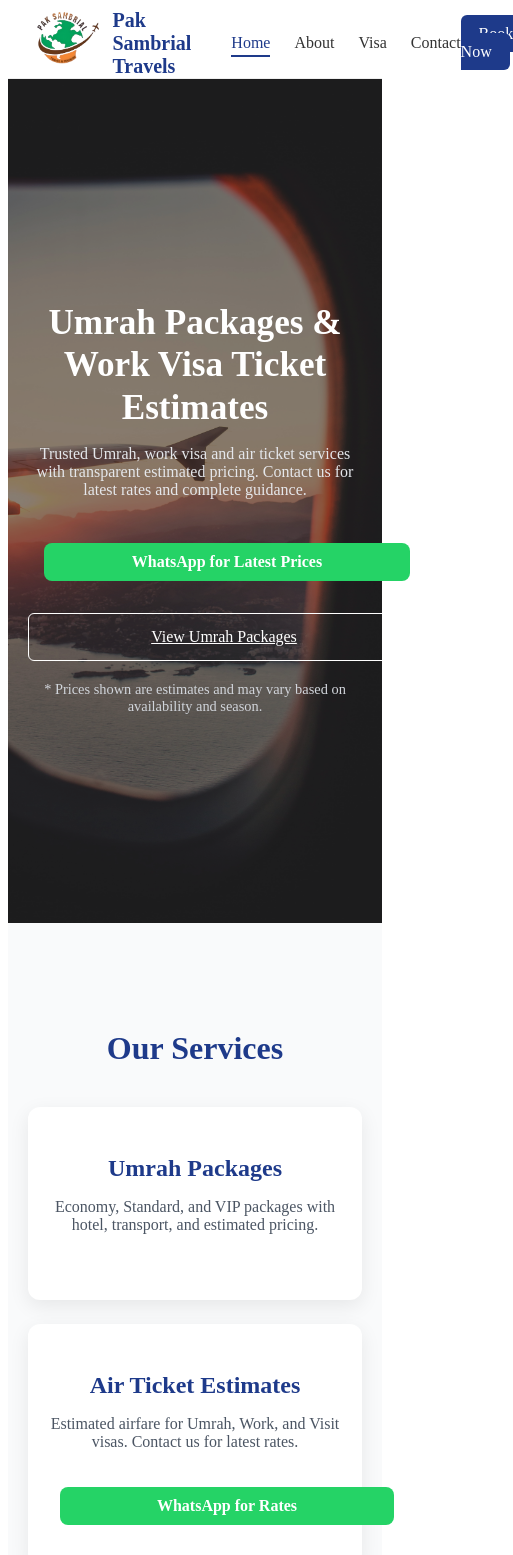
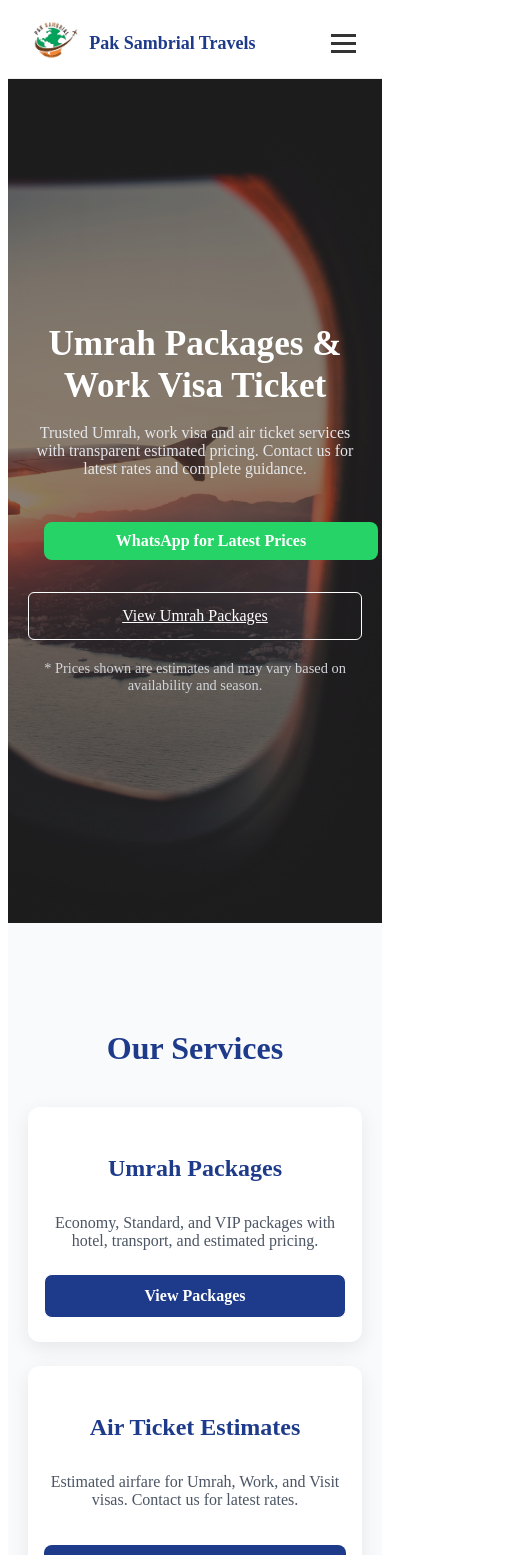
Before and after one commit to saqib9022ii-prog/TravelAgencyFrontEnd, a React (Vite) app: page / in a window 390 px wide. Shown: the top 1555 px of the page, 513 px wide, since content can reach past the window. Built offline with nearby package versions, Linux system fonts and the light colour scheme; no server answers.

Commit message:
fixes bugs

```diff
--- /dev/null
+++ b/src/api/axios.js
@@ -0,0 +1,8 @@
+import axios from "axios";
+
+const api = axios.create({
+  baseURL: import.meta.env.VITE_API_URL,
+  withCredentials: true,
+});
+
+export default api;
--- a/src/components/Hero.jsx
+++ b/src/components/Hero.jsx
@@ -2,7 +2,7 @@
 import "../styles/Hero.css";
 
 const Hero = () => {
-  const whatsappNumber = "923001234567"; // replace with real number
+  const whatsappNumber = "92330642100"; // replace with real number
   const whatsappMessage =
     "Assalamualaikum, I would like to get information about Umrah packages and ticket estimates.";
 
@@ -15,7 +15,7 @@ const Hero = () => {
       <div className="hero__overlay">
         <div className="hero__content">
           <h1 className="hero__title">
-            Umrah Packages & Work Visa Ticket Estimates
+            Umrah Packages & Work Visa Ticket
           </h1>
 
           <p className="hero__subtitle">
--- a/src/components/NavBar.jsx
+++ b/src/components/NavBar.jsx
@@ -1,23 +1,50 @@
 // src/components/navbar/Navbar.jsx
+
+import { useState } from "react";
 import { NavLink } from "react-router-dom";
 import logo from "../assets/logo.png";
 import "../styles/NavBar.css";
+
 const Navbar = () => {
+  const [menuOpen, setMenuOpen] = useState(false);
+
+  const toggleMenu = () => {
+    setMenuOpen(prev => !prev);
+  };
+
+  const closeMenu = () => {
+    setMenuOpen(false);
+  };
+
   return (
     <nav className="navbar">
       <div className="navbar__container">
 
         {/* Logo */}
-        <NavLink to="/" className="navbar__logo">
-          <img src={logo} alt="Travel Agency Logo" />
+        <NavLink to="/" className="navbar__logo" onClick={closeMenu}>
+          <img src={logo} alt="Pak Sambrial Travels Logo" />
           <span>Pak Sambrial Travels</span>
         </NavLink>
 
-        {/* Navigation */}
-        <ul className="navbar__links">
+        {/* Hamburger (mobile only) */}
+        <button
+          className={`navbar__toggle ${menuOpen ? "open" : ""}`}
+          onClick={toggleMenu}
+          aria-label={menuOpen ? "Close menu" : "Open menu"}
+          aria-expanded={menuOpen}
+        >
+          <span className="navbar__toggle-bar"></span>
+          <span className="navbar__toggle-bar"></span>
+          <span className="navbar__toggle-bar"></span>
+        </button>
+
+        {/* Navigation Links */}
+        <ul className={`navbar__links ${menuOpen ? "active" : ""}`}>
           <li>
             <NavLink
               to="/"
+              end
+              onClick={closeMenu}
               className={({ isActive }) =>
                 isActive ? "nav-link active" : "nav-link"
               }
@@ -26,11 +53,10 @@ const Navbar = () => {
             </NavLink>
           </li>
 
-
-
           <li>
             <NavLink
               to="/about"
+              onClick={closeMenu}
               className={({ isActive }) =>
                 isActive ? "nav-link active" : "nav-link"
               }
@@ -39,9 +65,10 @@ const Navbar = () => {
             </NavLink>
           </li>
 
-           <li>
+          <li>
             <NavLink
               to="/visa"
+              onClick={closeMenu}
               className={({ isActive }) =>
                 isActive ? "nav-link active" : "nav-link"
               }
@@ -53,6 +80,7 @@ const Navbar = () => {
           <li>
             <NavLink
               to="/contact"
+              onClick={closeMenu}
               className={({ isActive }) =>
                 isActive ? "nav-link active" : "nav-link"
               }
@@ -62,13 +90,6 @@ const Navbar = () => {
           </li>
         </ul>
 
-        {/* CTA */}
-        <div className="navbar__cta">
-          <NavLink to="/tours" className="btn-primary">
-            Book Now
-          </NavLink>
-        </div>
-
       </div>
     </nav>
   );
--- a/src/components/PackageCard.jsx
+++ b/src/components/PackageCard.jsx
@@ -15,9 +15,9 @@ const PackageCard = ({ item, whatsappNumber }) => {
       {item.type === "Umrah" ? (
         <ul>
           <li><strong>Duration:</strong> {item.duration}</li>
-          <li><strong>Hotel Distance:</strong> {item.hotelDistance}</li>
+          <li><strong>Hotel Distance:</strong> {item.hotel_distance}</li>
           <li><strong>Transport:</strong> {item.transport}</li>
-          <li><strong>Estimated Price:</strong> {item.estimatedPrice}</li>
+          <li><strong>Estimated Price:</strong> {item.estimated_price}</li>
         </ul>
       ) : (
         <ul>
--- a/src/pages/Visa.jsx
+++ b/src/pages/Visa.jsx
@@ -1,14 +1,23 @@
 import React, { useEffect, useState } from "react";
 import "../styles/Visa.css";
-import axios from "axios";
+import api from "../api/axios";
 
 const Visa = () => {
   const [visaData, setVisaData] = useState([]);
 
-  useEffect(() => {
-    axios.get("http://localhost:5000/api/visa")
-      .then(res => setVisaData(res.data));
-  }, []);
+ useEffect(() => {
+  const fetchVisa = async () => {
+    try {
+      const res = await api.get("/api/visa");
+      setVisaData(res.data);
+    } catch (err) {
+      console.error("Failed to fetch visa data:", err);
+    }
+  };
+
+  fetchVisa();
+}, []);
+
 
   return (
     <section className="visa-page">
@@ -19,7 +28,7 @@ const Visa = () => {
           {visaData.map((visa) => (
             <div className="visa-card" key={visa.id}>
               <img
-                src={`http://localhost:5000${visa.image}`}
+                src={`https://express-6zp8.vercel.app${visa.image}`}
                 alt={visa.type}
                 className="visa-card__image"
               />
--- a/src/styles/NavBar.css
+++ b/src/styles/NavBar.css
@@ -1,22 +1,30 @@
-/* src/components/navbar/Navbar.css */
+/* src/styles/NavBar.css */
+
+* {
+  box-sizing: border-box;
+}
 
 .navbar {
-  height: 70px;
   background: #ffffff;
   border-bottom: 1px solid #eee;
+  position: sticky;
+  top: 0;
+  z-index: 1000;
 }
 
 .navbar__container {
   max-width: 1200px;
   margin: 0 auto;
-  height: 100%;
   padding: 0 20px;
+  height: 70px;
 
   display: flex;
   align-items: center;
   justify-content: space-between;
+  position: relative;
 }
 
+/* ================= LOGO ================= */
 .navbar__logo {
   display: flex;
   align-items: center;
@@ -25,20 +33,23 @@
 }
 
 .navbar__logo img {
-  height: 80px;
+  height: 55px;
 }
 
 .navbar__logo span {
-  font-size: 20px;
+  font-size: 18px;
   font-weight: 700;
   color: #1e3a8a;
+  white-space: nowrap;
 }
 
-/* Links */
+/* ================= LINKS (DESKTOP) ================= */
 .navbar__links {
   display: flex;
   list-style: none;
   gap: 24px;
+  margin: 0;
+  padding: 0;
 }
 
 .nav-link {
@@ -53,11 +64,58 @@
   padding-bottom: 4px;
 }
 
-/* CTA */
-.btn-primary {
-  background: #1e3a8a;
-  color: #fff;
-  padding: 10px 18px;
-  border-radius: 6px;
-  text-decoration: none;
+/* ================= HAMBURGER ================= */
+.navbar__toggle {
+  display: none;
+  background: none;
+  border: none;
+  cursor: pointer;
 }
+
+.navbar__toggle-bar {
+  width: 25px;
+  height: 3px;
+  background: #333;
+  margin: 5px 0;
+  display: block;
+}
+
+/* ================= MOBILE ================= */
+@media (max-width: 768px) {
+
+  .navbar__container {
+    height: 70px;
+  }
+
+  /* show hamburger */
+  .navbar__toggle {
+    display: block;
+  }
+
+  /* hide links by default */
+  .navbar__links {
+    position: absolute;
+    top: 70px;
+    left: 0;
+    width: 100%;
+    background: #ffffff;
+
+    flex-direction: column;
+    align-items: center;
+    gap: 20px;
+
+    padding: 20px 0;
+    display: none;
+
+    border-bottom: 1px solid #eee;
+  }
+
+  /* open state */
+  .navbar__links.active {
+    display: flex;
+  }
+
+  .nav-link {
+    font-size: 16px;
+  }
+}
--- a/src/styles/PackageTickets.css
+++ b/src/styles/PackageTickets.css
@@ -30,10 +30,14 @@
   padding: 24px 20px;
   box-shadow: 0 6px 20px rgba(0, 0, 0, 0.08);
   transition: transform 0.3s, box-shadow 0.3s;
-  text-align: left;
+
   display: flex;
-  flex-direction: column; /* ensures button stays inside card */
-  justify-content: space-between; /* pushes button to bottom if needed */
+  flex-direction: column;
+  justify-content: space-between;
+
+  /* prevent content overflow */
+  overflow: hidden;
+  min-height: 300px; /* ensures all cards have enough height for button */
 }
 
 .package-card:hover {
@@ -59,19 +63,22 @@
   color: #4b5563;
 }
 
-/* Fix button inside card */
+/* Buttons inside cards */
 .package-card .btn {
   display: block;
-  width: auto; /* fit content */
-  padding: 12px 20px;
+  width: 100%;        /* button fills card width */
+  max-width: 100%;    /* ensure it doesn’t overflow */
+  padding: 10px;      /* reduce padding a bit */
   text-align: center;
-  margin-top: auto; /* pushes button to bottom if card has space */
   border-radius: 8px;
   font-weight: 600;
   text-decoration: none;
   color: #ffffff;
   background-color: #25d366; /* WhatsApp green */
   transition: background-color 0.3s;
+  margin-top: auto;   /* pushes button to bottom */
+  box-sizing: border-box; /* include padding in width */
+  word-break: break-word; /* prevent text overflow */
 }
 
 .package-card .btn:hover {
@@ -85,7 +92,13 @@
   text-align: center;
 }
 
-/* Responsive adjustments */
+/* ================= Responsive Adjustments ================= */
+@media (max-width: 1024px) {
+  .packages-tickets__title {
+    font-size: 2.2rem;
+  }
+}
+
 @media (max-width: 768px) {
   .packages-tickets__title {
     font-size: 2rem;
@@ -96,6 +109,23 @@
   }
 
   .package-card .btn {
-    width: 100%; /* buttons fill card width on mobile */
+    width: 100%;
+    font-size: 0.95rem;
+    padding: 10px;
   }
 }
+
+@media (max-width: 480px) {
+  .packages-tickets__title {
+    font-size: 1.8rem;
+  }
+
+  .package-card {
+    padding: 16px 12px;
+  }
+
+  .package-card .btn {
+    font-size: 0.9rem;
+    padding: 8px;
+  }
+}
--- a/src/styles/Services.css
+++ b/src/styles/Services.css
@@ -29,7 +29,12 @@
   border-radius: 12px;
   padding: 30px 20px;
   box-shadow: 0 6px 20px rgba(0, 0, 0, 0.08);
-  transition: transform 0.3s, box-shadow 0.3s;
+  transition: transform 0.3s ease, box-shadow 0.3s ease;
+
+  /* Fix overflow */
+  display: flex;
+  flex-direction: column;
+  align-items: center;
 }
 
 .service-card:hover {
@@ -41,17 +46,38 @@
   font-size: 1.5rem;
   margin-bottom: 16px;
   color: #1e3a8a;
+  text-align: center;
 }
 
 .service-card p {
   font-size: 1rem;
   margin-bottom: 24px;
   color: #4b5563;
+  text-align: center;
 }
 
+/* Button styling */
 .service-card .btn {
+  display: inline-block;
+  width: 100%;
+  max-width: 220px;
+  padding: 12px 20px;
+  text-align: center;
+  box-sizing: border-box;
   text-decoration: none;
+  border-radius: 8px;
 
+  /* Example button colors */
+  background-color: #1e3a8a;
+  color: #ffffff;
+  font-weight: 600;
+
+  transition: background-color 0.3s ease, transform 0.2s ease;
+}
+
+.service-card .btn:hover {
+  background-color: #1d4ed8;
+  transform: translateY(-2px);
 }
 
 /* Responsive adjustments */
@@ -63,4 +89,8 @@
   .service-card {
     padding: 24px 16px;
   }
+
+  .service-card .btn {
+    max-width: 100%;
+  }
 }
```
Also changed, not shown: src/components/ContactForm.jsx (+4 -4 lines), src/components/PackageTickets.jsx (+20 -11 lines), src/styles/PackageCard.css (+134 -1 lines), 1 other file (tests, documents, lock files or other folders).
